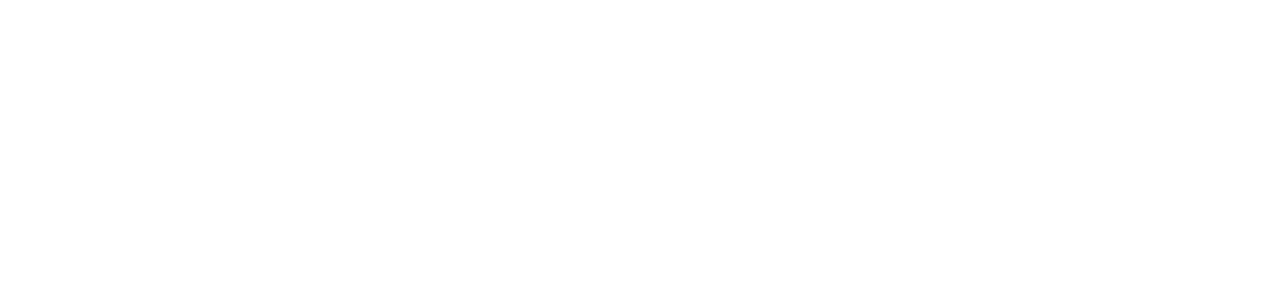
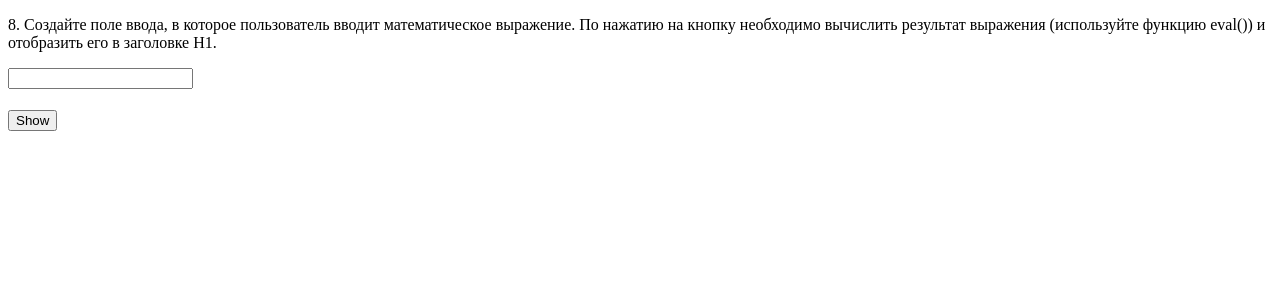
Before and after one commit to SinegubAnastasiya/react-tasks, a React (Create React App) app in the folder react-tasks/: page /task37 in a window 1280 px wide. Before the commit this address had no page. Shown: the top 300 px of the page. Built offline with nearby package versions, Linux system fonts and the light colour scheme.

Commit message:
added tasks 35-37

```diff
--- a/react-tasks/src/App.js
+++ b/react-tasks/src/App.js
@@ -34,6 +34,7 @@
 import Task34 from './pages/Task34/Task34';
 import Task35 from './pages/Task35/Task35';
 import Task36 from './pages/Task36/Task36';
+import Task37 from './pages/Task37/Task37';
 
 
 function App() {
@@ -75,6 +76,7 @@
         <Route path = '/task34' element = {<Task34/>}></Route>
         <Route path = '/task35' element = {<Task35/>}></Route>
         <Route path = '/task36' element = {<Task36/>}></Route>
+        <Route path = '/task37' element = {<Task37/>}></Route>
       </Routes>
     </div>
   );
--- a/react-tasks/src/pages/Task35/Task35.js
+++ b/react-tasks/src/pages/Task35/Task35.js
@@ -1,21 +1,23 @@
-// import { useState } from 'react';
+import { useState } from 'react';
 
-// function Task35() {
-//     const [inp, setInp] = useState('')
+function Task35() {
+    const [inp, setInp] = useState('')
 
-//     function showInp(e) {
-//         setInp(e.target.value)
-//     }
+    const arr = ['hello', 'world', 'chicken', 'duck']
 
-//     return <div>
-//         <p>
-//         6. Создайте компонент, который при нажатии на кнопку будет показывать случайную строку в заголовке H1. Строки хранятся в массиве.
-//         </p>
+    function showStr() {
+        setInp(arr[Math.floor((Math.random() * arr.length))])
+    }
 
-//         <h1>{inp}</h1>
+    return <div>
+        <p>
+        6. Создайте компонент, который при нажатии на кнопку будет показывать случайную строку в заголовке H1. Строки хранятся в массиве.
+        </p>
 
-//         <button onClick={}></button>
-//     </div>
-// }
+        <h1>{inp}</h1>
 
-// export default Task35
+        <button onClick={showStr}>Show</button>
+    </div>
+}
+
+export default Task35
--- a/react-tasks/src/pages/Task36/Task36.js
+++ b/react-tasks/src/pages/Task36/Task36.js
@@ -0,0 +1,23 @@
+import { useState } from 'react';
+
+function Task36() {
+    let [inp, setInp] = useState('')
+
+    function showStr(e) {
+        setInp(e.target.textContent)
+    }
+
+    return <div>
+        <p>
+        7. У вас есть три кнопки: "О нас", "Цена", "Главная страница". Заголовок H1 должен отображать текст активной (нажатой) кнопки. Например, если нажата кнопка "Цена", в заголовке должно отображаться слово "Цена".
+        </p>
+
+        <h1>{inp}</h1>
+
+        <button onClick={showStr}>О нас</button>
+        <button onClick={showStr}>Цена</button>
+        <button onClick={showStr}>Главная страница</button>
+    </div>
+}
+
+export default Task36
--- /dev/null
+++ b/react-tasks/src/pages/Task37/Task37.js
@@ -0,0 +1,26 @@
+import { useState } from 'react';
+
+function Task35() {
+    let [inp, setInp] = useState('')
+
+    function setInpValue (e) {
+        setInp(e.target.value)
+    }
+
+    function getResult() {
+        setInp(eval(inp))
+    }
+
+    return <div>
+        <p>
+        8. Создайте поле ввода, в которое пользователь вводит математическое выражение. По нажатию на кнопку необходимо вычислить результат выражения (используйте функцию eval()) и отобразить его в заголовке H1.
+        </p>
+
+        <input onChange={setInpValue}></input>
+        <h1>{inp}</h1>
+
+        <button onClick={getResult}>Show</button>
+    </div>
+}
+
+export default Task35
```
